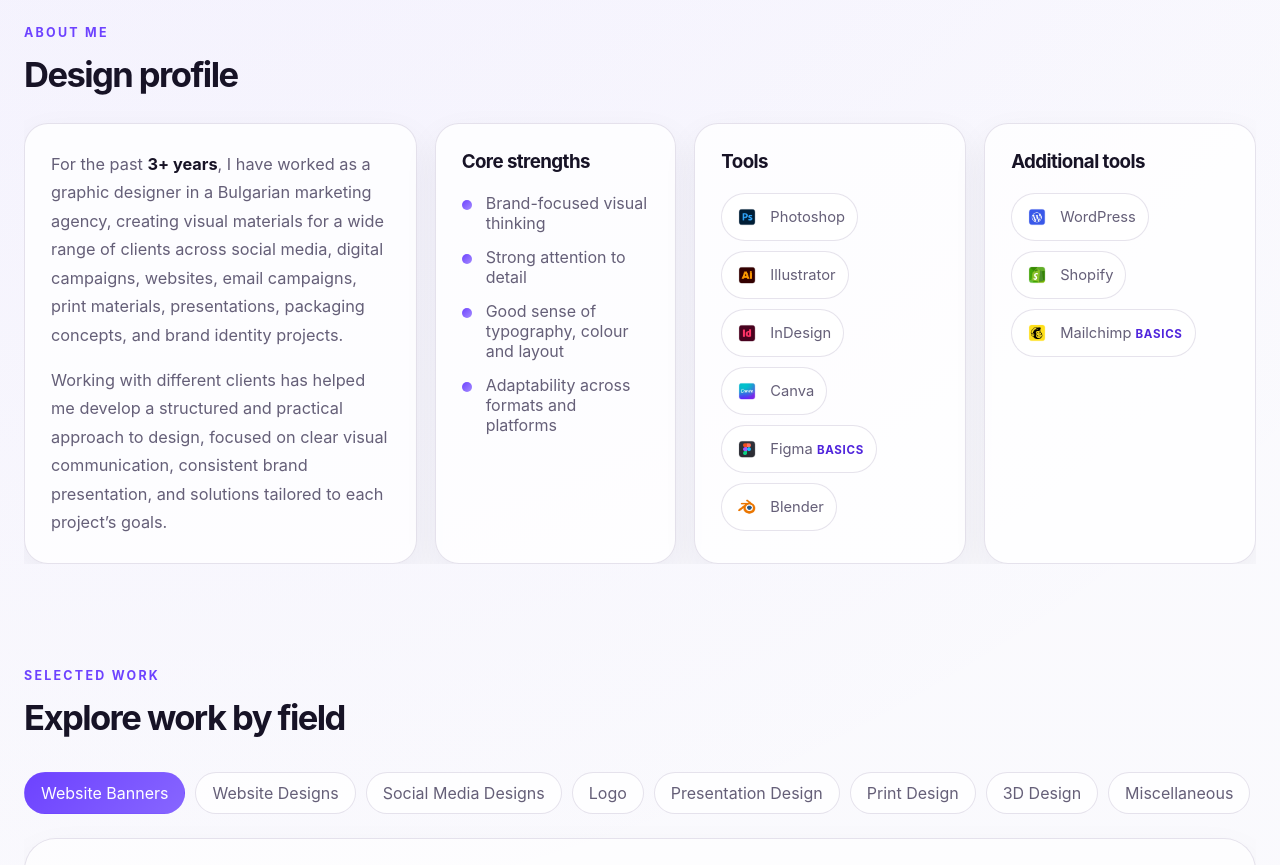
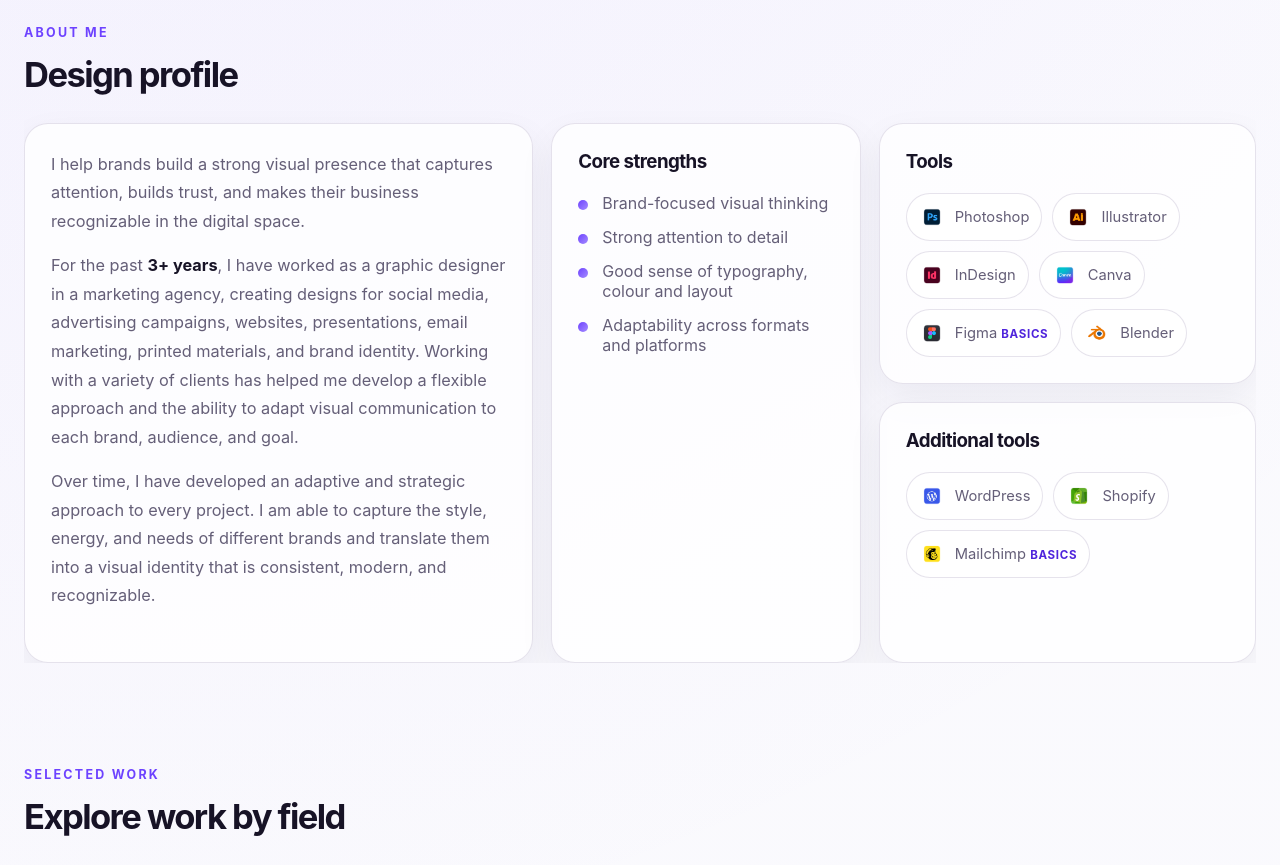
Before and after one commit to ykolarov/plamena-kolarova-portfolio-site, a plain HTML site: page index.html in a window 1280 px wide. Shown: the part 920-1785 px from the top of the page. Drawn offline with Linux system fonts and the light colour scheme.

Commit message:
Bio changes

```diff
--- a/index.html
+++ b/index.html
@@ -165,19 +165,25 @@
         <div class="about-grid">
           <div class="about-copy card reveal">
             <p>
+              I help brands build a strong visual presence that captures
+              attention, builds trust, and makes their business recognizable in
+              the digital space.
+            </p>
+            <p>
               For the
               <span class="about-nowrap">past <strong class="about-emphasis">3+ years</strong></span>,
-              I have worked as a graphic designer in a Bulgarian marketing
-              agency, creating visual materials for a wide range of clients
-              across social media, digital campaigns, websites, email campaigns,
-              print materials, presentations, packaging concepts, and brand
-              identity projects.
+              I have worked as a graphic designer in a marketing agency,
+              creating designs for social media, advertising campaigns,
+              websites, presentations, email marketing, printed materials, and
+              brand identity. Working with a variety of clients has helped me
+              develop a flexible approach and the ability to adapt visual
+              communication to each brand, audience, and goal.
             </p>
             <p>
-              Working with different clients has helped me develop a structured
-              and practical approach to design, focused on clear visual
-              communication, consistent brand presentation, and solutions
-              tailored to each project’s goals.
+              Over time, I have developed an adaptive and strategic approach to
+              every project. I am able to capture the style, energy, and needs
+              of different brands and translate them into a visual identity that
+              is consistent, modern, and recognizable.
             </p>
           </div>
 
@@ -191,6 +197,7 @@
             </ul>
           </div>
 
+          <div class="about-tools-column">
             <div class="tool-panel card reveal">
               <h3>Tools</h3>
               <div class="tool-list" aria-label="Design tools">
@@ -236,6 +243,7 @@
                   <img class="tool-logo-image" src="assets/optimized/ui-logos-10.webp?v=20260601-opt" alt="" />
                   <span>Mailchimp <small>basics</small></span>
                 </span>
+              </div>
             </div>
           </div>
         </div>
--- a/script.js
+++ b/script.js
@@ -66,9 +66,11 @@ const translations = {
       eyebrow: "About me",
       title: "Design profile",
       intro:
-        "For the <span class='about-nowrap'>past <strong class='about-emphasis'>3+ years</strong></span>, I have worked as a graphic designer in a Bulgarian marketing agency, creating visual materials for a wide range of clients across social media, digital campaigns, websites, email campaigns, print materials, presentations, packaging concepts, and brand identity projects.",
+        "I help brands build a strong visual presence that captures attention, builds trust, and makes their business recognizable in the digital space.",
       body:
-        "Working with different clients has helped me develop a structured and practical approach to design, focused on clear visual communication, consistent brand presentation, and solutions tailored to each project’s goals.",
+        "For the <span class='about-nowrap'>past <strong class='about-emphasis'>3+ years</strong></span>, I have worked as a graphic designer in a marketing agency, creating designs for social media, advertising campaigns, websites, presentations, email marketing, printed materials, and brand identity. Working with a variety of clients has helped me develop a flexible approach and the ability to adapt visual communication to each brand, audience, and goal.",
+      body2:
+        "Over time, I have developed an adaptive and strategic approach to every project. I am able to capture the style, energy, and needs of different brands and translate them into a visual identity that is consistent, modern, and recognizable.",
       strengthsTitle: "Core strengths",
       strengths: [
         "Brand-focused visual thinking",
@@ -363,9 +365,11 @@ const translations = {
       eyebrow: "За мен",
       title: "Дизайнерски профил",
       intro:
-        "През последните <strong class='about-emphasis'>3+ години</strong> работя като графичен дизайнер в българска маркетингова агенция, където създавам визуални материали за различни клиенти. Опитът ми обхваща дизайн за социални мрежи, дигитални кампании, уебсайтове, имейл кампании, печатни материали, презентации, бранд идентичност и други визуални формати.",
+        "Помагам на брандове да изграждат силно визуално присъствие, което привлича внимание, изгражда доверие и прави бизнеса разпознаваем в дигиталната среда.",
       body:
-        "Работата ми с различни клиенти ми помогна да развия адаптивен и практичен подход към дизайна. Научих се да адаптирам визуалния стил според нуждите на всеки бранд, като запазвам ясна комуникация, добра структура и последователно визуално представяне.",
+        "През последните <strong class='about-emphasis'>3+ години</strong> работя като графичен дизайнер в маркетингова агенция, а работата ми обхваща дизайн за социални мрежи, рекламни кампании, уебсайтове, презентации, имейл маркетинг, печатни материали и бранд идентичност. Работата ми с различни клиенти ми помогна да развия гъвкав подход и умение да адаптирам визуалната комуникация спрямо конкретния бранд, аудитория и цел.",
+      body2:
+        "С времето изградих адаптивен и стратегически подход към всеки проект. Умея да улавям стила, енергията и нуждите на различните брандове, като ги превръщам във визуална идентичност, която е последователна, модерна и разпознаваема.",
       strengthsTitle: "Силни страни",
       strengths: [
         "Усет към визуална идентичност и бранд комуникация",
@@ -960,7 +964,8 @@ const applyLanguage = (language) => {
   setText("#about .section-heading .eyebrow", copy.about.eyebrow);
   setText("#about .section-heading h2", copy.about.title);
   setText(".about-copy p:nth-child(1)", copy.about.intro, { html: true });
-  setText(".about-copy p:nth-child(2)", copy.about.body);
+  setText(".about-copy p:nth-child(2)", copy.about.body, { html: true });
+  setText(".about-copy p:nth-child(3)", copy.about.body2);
   setText(".about-panel h3", copy.about.strengthsTitle);
   copy.about.strengths.forEach((strength, index) => {
     setText(`.check-list li:nth-child(${index + 1})`, strength);
--- a/styles.css
+++ b/styles.css
@@ -818,8 +818,17 @@ html[data-theme="dark"] .theme-toggle {
 
 .about-grid {
   display: grid;
-  grid-template-columns: 1.3fr 0.8fr 0.9fr 0.9fr;
+  grid-template-columns: minmax(0, 1.35fr) minmax(230px, 0.82fr) minmax(300px, 1fr);
+  align-items: stretch;
   gap: 18px;
+}
+
+.about-tools-column {
+  display: grid;
+  grid-template-rows: repeat(2, minmax(0, 1fr));
+  align-self: stretch;
+  gap: 18px;
+  min-width: 0;
 }
 
 .card {
```
Lines whose indentation alone changed are shown as unchanged.
